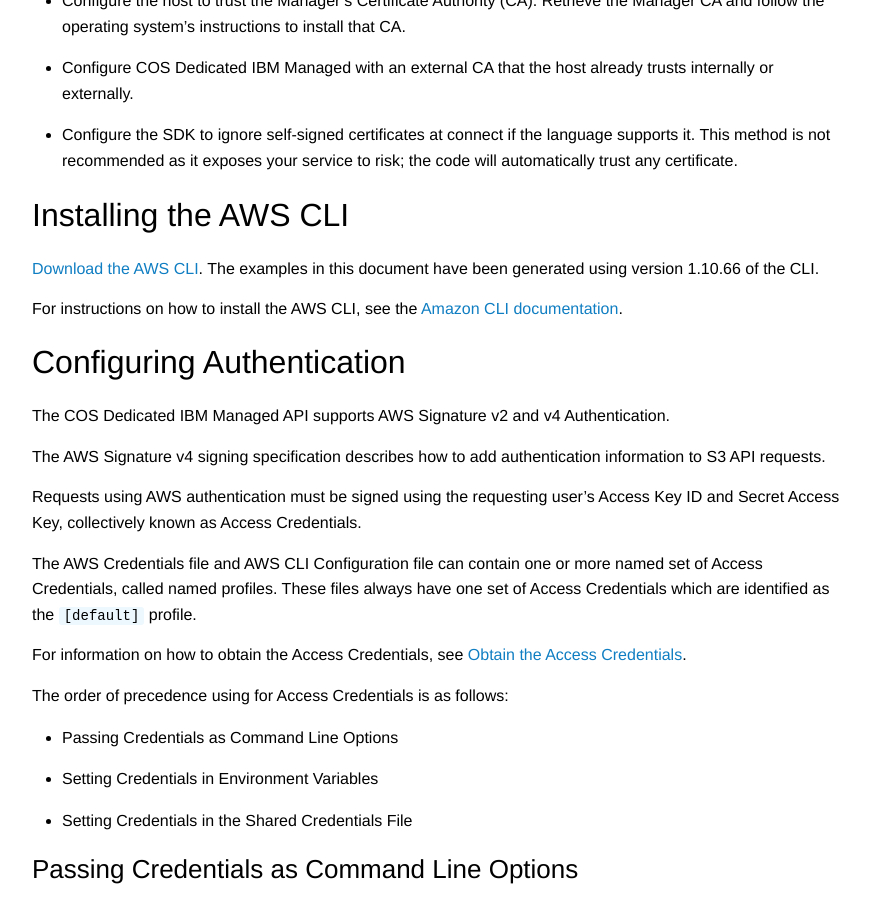
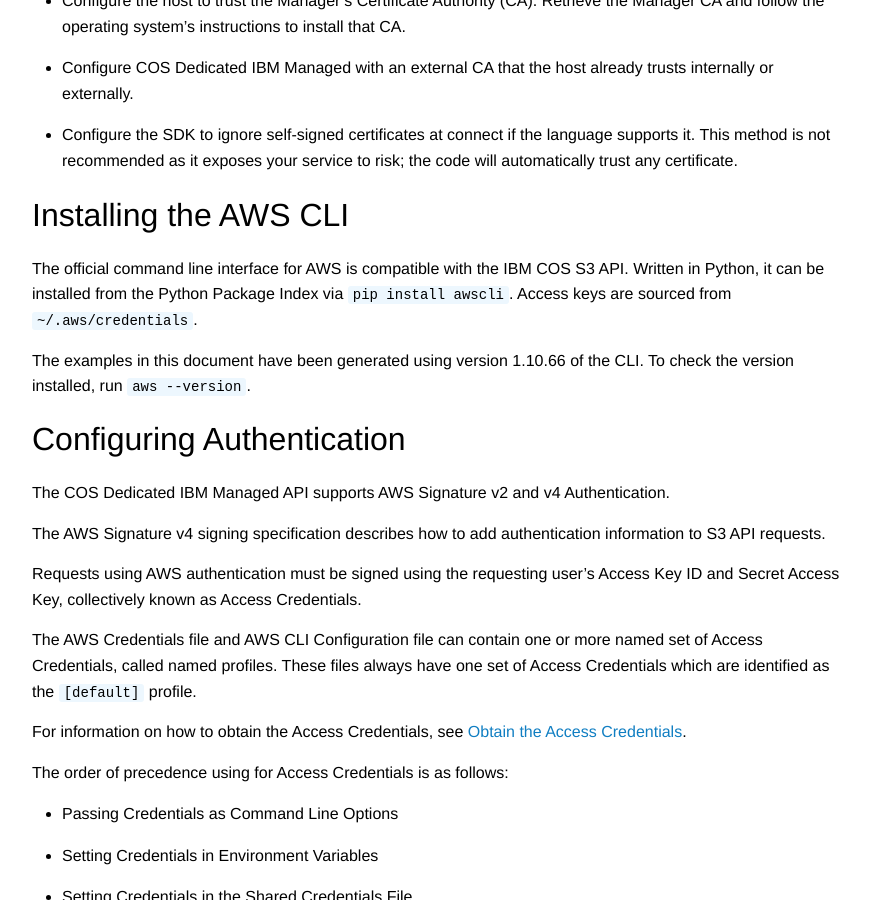
Before and after one commit to nglange/help-documentation, a Jekyll site: the page built from _api/CLI_Overview.md, in a window 1280 px wide and 900 px high, scrolled down 1399 px. Shown: the whole window, without its empty margins (369-1239 px from the left). Built offline with Jekyll 4.4.1, drawn with Linux system fonts in a browser that asks for light colours.

Commit message:
Remove links for downloading AWS CLI (#3)
Removed the links for downloading AWS CLI and replaced with a pip
install command

```diff
--- a/_api/CLI_Overview.md
+++ b/_api/CLI_Overview.md
@@ -57,9 +57,9 @@
 {: #installing-cli}
 
 
-[Download the AWS CLI](http://aws.amazon.com/cli/). The examples in this document have been generated using version 1.10.66 of the CLI.
+The official command line interface for AWS is compatible with the IBM COS S3 API. Written in Python, it can be installed from the Python Package Index via ``pip install awscli``. Access keys are sourced from ``~/.aws/credentials``.
 
-For instructions on how to install the AWS CLI, see the [Amazon CLI documentation](http://docs.aws.amazon.com/cli/latest/userguide/installing.html).
+The examples in this document have been generated using version 1.10.66 of the CLI. To check the version installed, run ``aws --version``.
 
 
 ## Configuring Authentication
```
